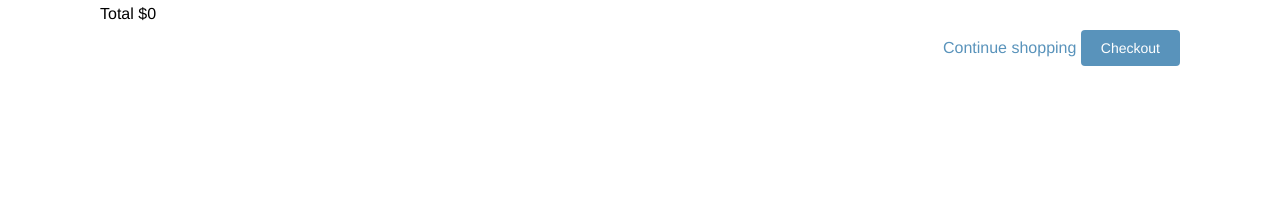
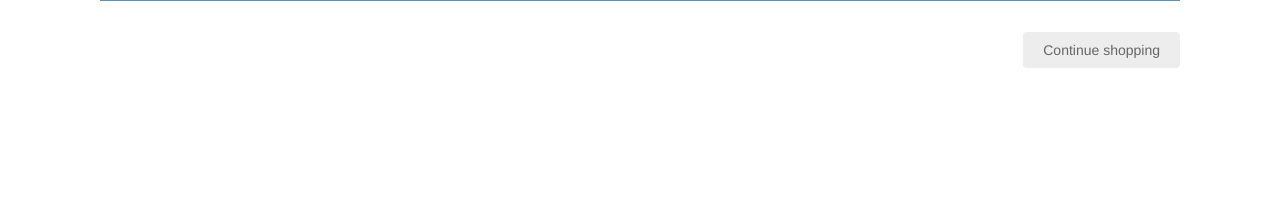
Before and after one commit to LittleStupid/shop, a Django app: page /cart/ in a window 1280 px wide. Shown: the part 249-454 px from the top of the page. Run offline with Django 3.2, Linux system fonts and the light colour scheme.

Commit message:
update detail, clear code

```diff
--- a/cart/templates/cart/detail.html
+++ b/cart/templates/cart/detail.html
@@ -18,24 +18,25 @@
                 <th>Price</th>
             </tr>
         </thead>
-  </table>
         <tbody>
         {% for item in cart %}
             {% with product=item.product %}
             <tr>
                 <td>
                     <a href="{{ product.get_absolute_url }}">
-              <img src="{% if product.image %}{{ product.image.url }}
-                {% else %}{% static "img/no_image.png" %}{% endif %}">
+                        <img src="{% if product.image %}{{ product.image.url }}{% else %}{% static "img/no_image.png" %}{% endif %}">
                     </a>
                 </td>
                 <td>{{ product.name }}</td>
-          <td>{{ item.quantity }}</td>
                 <td>
-            <a href="{% url "cart:cart_remove" product.id %}">
-              Remove
-            </a>
+                    <form action="{% url "cart:cart_add" product.id %}" method="post">
+                        {{ item.update_quantity_form.quantity }}
+                        {{ item.update_quantity_form.update }}
+                        <input type="submit" value="Update">
+                        {% csrf_token %}
+                    </form>
                 </td>
+                <td><a href="{% url "cart:cart_remove" product.id %}">Remove</a></td>
                 <td class="num">${{ item.price }}</td>
                 <td class="num">${{ item.total_price }}</td>
             </tr>
@@ -49,9 +50,6 @@
         </tbody>
     </table>
     <p class="text-right">
-  <a href="{% url "shop:product_list" %}" class="buttonlight">
-    Continue shopping
-  </a>
-  <a href="#" class="button">Checkout</a>
+        <a href="{% url "shop:product_list" %}" class="button light">Continue shopping</a>
     </p>
 {% endblock %}
```
Lines whose indentation alone changed are shown as unchanged.
